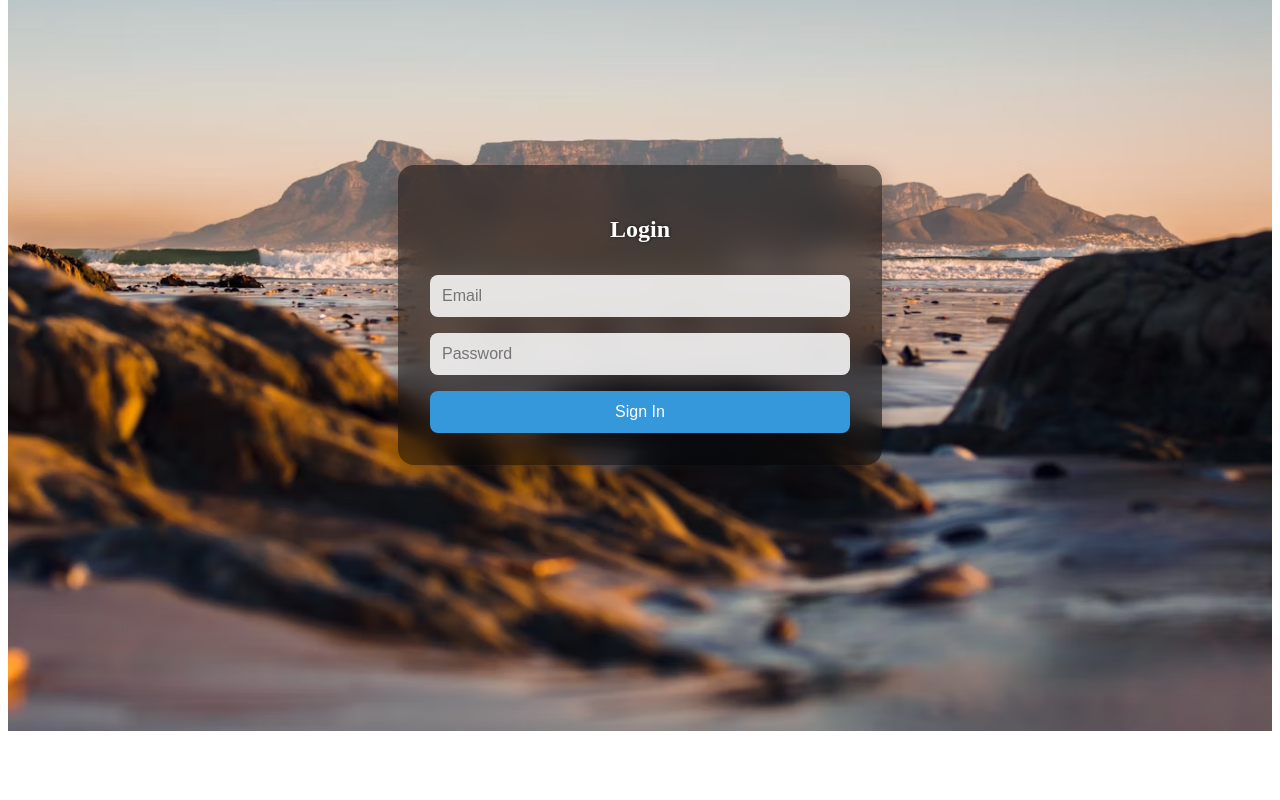
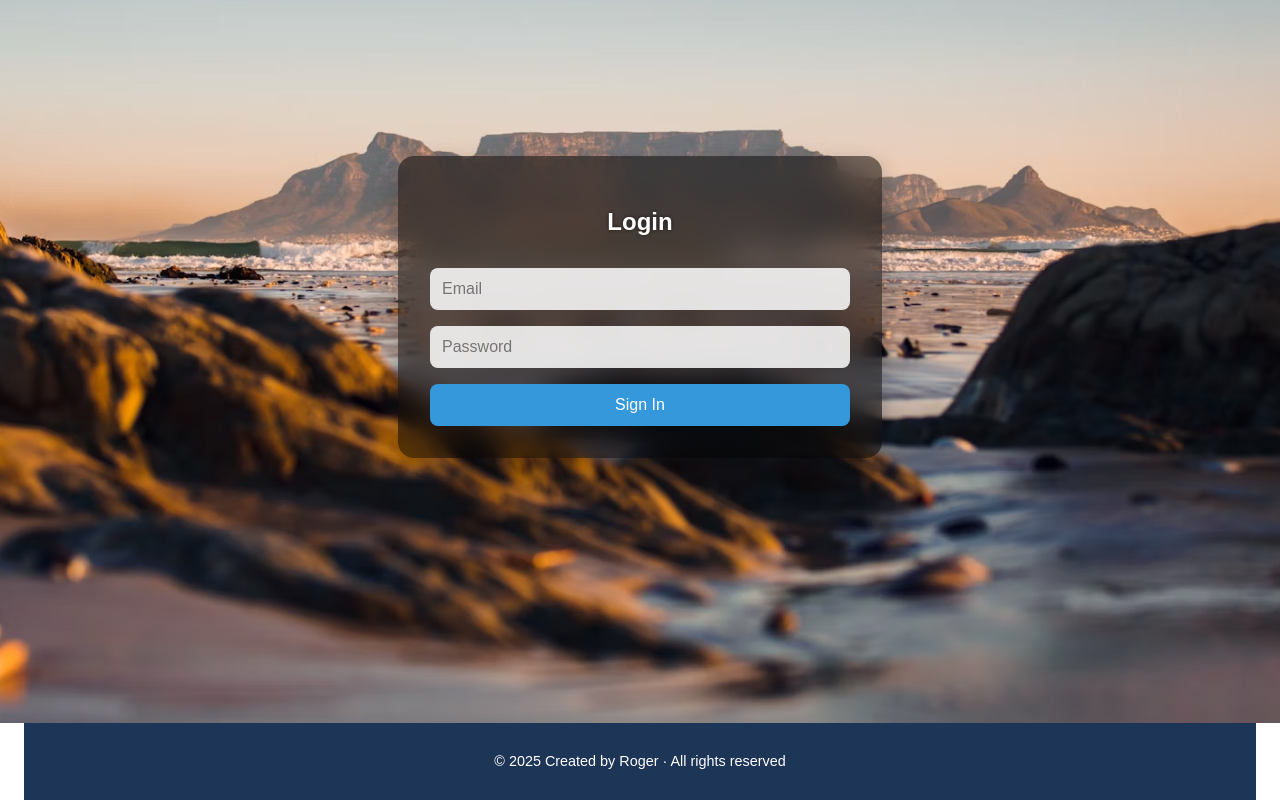
Before and after one commit to ShyakaRoger/wanderlist-frontend-react, a React (Vite) app: page /login in a window 1280 px wide. Shown: the part 184-984 px from the top of the page. Before the commit the page ends 923 px from the top, so only its background shows below. Built offline with nearby package versions, Linux system fonts and the light colour scheme; no server answers.

Commit message:
code correction and README update

```diff
--- a/src/App.jsx
+++ b/src/App.jsx
@@ -8,6 +8,7 @@ import Explore from './pages/Explore';
 import NotFound from './pages/NotFound';
 import Navbar from './components/Navbar';
 import ProtectedRoute from './components/ProtectedRoute';
+import Footer from './components/Footer';
 
 function App() {
   return (
@@ -25,6 +26,7 @@ function App() {
         } />
         <Route path="*" element={<NotFound />} />
       </Routes>
+      <Footer />
     </>
   );
 }
--- a/src/components/DestinationForm.jsx
+++ b/src/components/DestinationForm.jsx
@@ -1,93 +1,103 @@
-import React, { useState } from 'react';
-import { postData } from '../services/api';
-import { useAuth } from '../context/AuthContext'; // ✅ added
+import React, { useState, useEffect } from 'react';
+import { postData, putData } from '../services/api';
 import '../styles/DestinationForm.css';
 
-function DestinationForm({ onAdd }) {
+function DestinationForm({ onAdd, onUpdate, selectedDest, clearSelected }) {
   const [form, setForm] = useState({
     name: '',
     location: '',
     description: '',
-    public: false,
     tags: '',
     imageUrl: ''
   });
 
   const [error, setError] = useState('');
-  const { user } = useAuth(); // ✅ get the logged-in user
 
-  function handleChange(evt) {
-    const { name, value, type, checked } = evt.target;
-    const fieldValue = type === 'checkbox' ? checked : value;
-    setForm({ ...form, [name]: fieldValue });
+  useEffect(() => {
+    if (selectedDest) {
+      setForm({
+        ...selectedDest,
+        tags: selectedDest.tags.join(', ')
+      });
     }
+  }, [selectedDest]);
 
-  async function handleSubmit(evt) {
+  const handleChange = (evt) => {
+    const { name, value } = evt.target;
+    setForm({ ...form, [name]: value });
+  };
+
+  const handleSubmit = async (evt) => {
     evt.preventDefault();
     setError('');
 
-    try {
     const data = {
       ...form,
-        tags: form.tags.split(',').map(tag => tag.trim()),
-        user: user.id // ✅ properly added user ID to the payload
+      tags: form.tags.split(',').map(t => t.trim())
     };
 
+    try {
+      if (selectedDest) {
+        const updated = await putData(`/api/destinations/${selectedDest._id}`, data);
+        onUpdate(updated);
+        clearSelected();
+      } else {
         const newDest = await postData('/api/destinations', data);
         onAdd(newDest);
+      }
 
       setForm({
         name: '',
         location: '',
         description: '',
-        public: false,
         tags: '',
         imageUrl: ''
       });
     } catch (err) {
-      setError('Failed to add destination');
+      setError('Failed to save destination');
     }
-  }
+  };
 
   return (
     <form className="destination-form" onSubmit={handleSubmit}>
-      <h3>Add a New Trip</h3>
+      <h3>{selectedDest ? 'Edit Trip' : 'Add a New Trip'}</h3>
       {error && <p className="form-error">{error}</p>}
 
       <input
         name="name"
-        placeholder="Enter Destination Name"
+        placeholder="Destination Name"
         value={form.name}
         onChange={handleChange}
         required
       />
       <input
         name="location"
-        placeholder="Add Location"
+        placeholder="Location"
         value={form.location}
         onChange={handleChange}
         required
       />
       <textarea
         name="description"
-        placeholder="Add Description"
+        placeholder="Description"
         value={form.description}
         onChange={handleChange}
       />
       <input
         name="tags"
-        placeholder="Enter Tags"
+        placeholder="Tags (comma separated)"
         value={form.tags}
         onChange={handleChange}
       />
       <input
         name="imageUrl"
-        placeholder="Enter image URL"
+        placeholder="Image URL"
         value={form.imageUrl}
         onChange={handleChange}
       />
 
-      <button type="submit">Add Destination</button>
+      <button type="submit">{selectedDest ? 'Update' : 'Add Destination'}</button>
+      {selectedDest && <button type="button" onClick={clearSelected}>Cancel</button>}
     </form>
   );
 }
--- a/src/components/DestinationList.jsx
+++ b/src/components/DestinationList.jsx
@@ -2,7 +2,7 @@ import React from 'react';
 import { deleteData } from '../services/api';
 import '../styles/DestinationList.css';
 
-function DestinationList({ destinations, isOwner = false, setDestinations }) {
+function DestinationList({ destinations, isOwner = false, setDestinations, setSelectedDest }) {
   async function handleDelete(id) {
     const confirm = window.confirm('Are you sure you want to delete this destination?');
     if (!confirm) return;
@@ -34,8 +34,8 @@ function DestinationList({ destinations, isOwner = false, setDestinations }) {
 
           {isOwner && (
             <div className="card-actions">
-              {/* Optional edit functionality here later */}
               <button onClick={() => handleDelete(dest._id)}>Delete</button>
+              <button onClick={() => setSelectedDest(dest)}>Edit</button>
             </div>
           )}
         </div>
--- /dev/null
+++ b/src/components/Footer.jsx
@@ -0,0 +1,12 @@
+import React from 'react';
+import '../styles/Footer.css';
+
+function Footer() {
+  return (
+    <footer className="footer">
+      <p>© 2025 Created by Roger · All rights reserved</p>
+    </footer>
+  );
+}
+
+export default Footer;
--- a/src/pages/MyTrips.jsx
+++ b/src/pages/MyTrips.jsx
@@ -6,12 +6,12 @@ import '../styles/MyTrips.css';
 
 function MyTrips() {
   const [destinations, setDestinations] = useState([]);
+  const [selectedDest, setSelectedDest] = useState(null);
 
   useEffect(() => {
     async function fetchMyTrips() {
       try {
-        const all = await getProtectedData('/api/destinations');
-        const myTrips = all.filter(dest => dest.user); // optionally compare with current user ID
+        const myTrips = await getProtectedData('/api/destinations');
         setDestinations(myTrips);
       } catch (err) {
         console.log('Failed to fetch user trips');
@@ -25,11 +25,28 @@ function MyTrips() {
     setDestinations([...destinations, newDest]);
   }
 
+  function updateTrip(updated) {
+    const updatedList = destinations.map(dest =>
+      dest._id === updated._id ? updated : dest
+    );
+    setDestinations(updatedList);
+  }
+
   return (
     <div className="page-container">
       <h2>My Trips</h2>
-      <DestinationForm onAdd={addToList} />
-      <DestinationList destinations={destinations} isOwner={true} setDestinations={setDestinations} />
+      <DestinationForm
+        onAdd={addToList}
+        onUpdate={updateTrip}
+        selectedDest={selectedDest}
+        clearSelected={() => setSelectedDest(null)}
+      />
+      <DestinationList
+        destinations={destinations}
+        isOwner={true}
+        setDestinations={setDestinations}
+        setSelectedDest={setSelectedDest}
+      />
     </div>
   );
 }
--- a/src/services/api.js
+++ b/src/services/api.js
@@ -80,7 +80,7 @@ const deleteData = (endpoint) => {
     });
 };
 
-// ✅ Export all at the end
+// Export all at the end
 export {
   getData,
   getProtectedData,
--- a/src/styles/App.css
+++ b/src/styles/App.css
@@ -0,0 +1,4 @@
+body {
+  margin: 0;
+  font-family: Arial, sans-serif;
+}
--- /dev/null
+++ b/src/styles/Footer.css
@@ -0,0 +1,16 @@
+.footer {
+  text-align: center;
+  padding: 1rem;
+  background-color: #1d3557;
+  color: white;
+  font-size: 0.9rem;
+  margin: 0 auto;
+  max-width: 1200px;
+  border-radius: 0px;
+}
+
+.page-container {
+  max-width: 1200px;
+  margin: 0 auto;
+  padding: 0 2rem;
+}
--- a/src/styles/Home.css
+++ b/src/styles/Home.css
@@ -5,9 +5,9 @@
   background-size: cover;
   background-repeat: no-repeat;
   display: flex;
-  align-items: flex-start;     /* ✅ Push content to the top */
+  align-items: flex-start;
   justify-content: center;
-  padding-top: 100px;          /* ✅ Adjust this as needed */
+  padding-top: 100px;
 }
 
 .hero-text {
```
Also changed, not shown: Screenshot 2025-06-22 at 10.21.38 PM.png (added), src/hooks/useAuth.js (deleted), 1 other file (tests, documents, lock files or other folders). Lines whose indentation alone changed are shown as unchanged.
